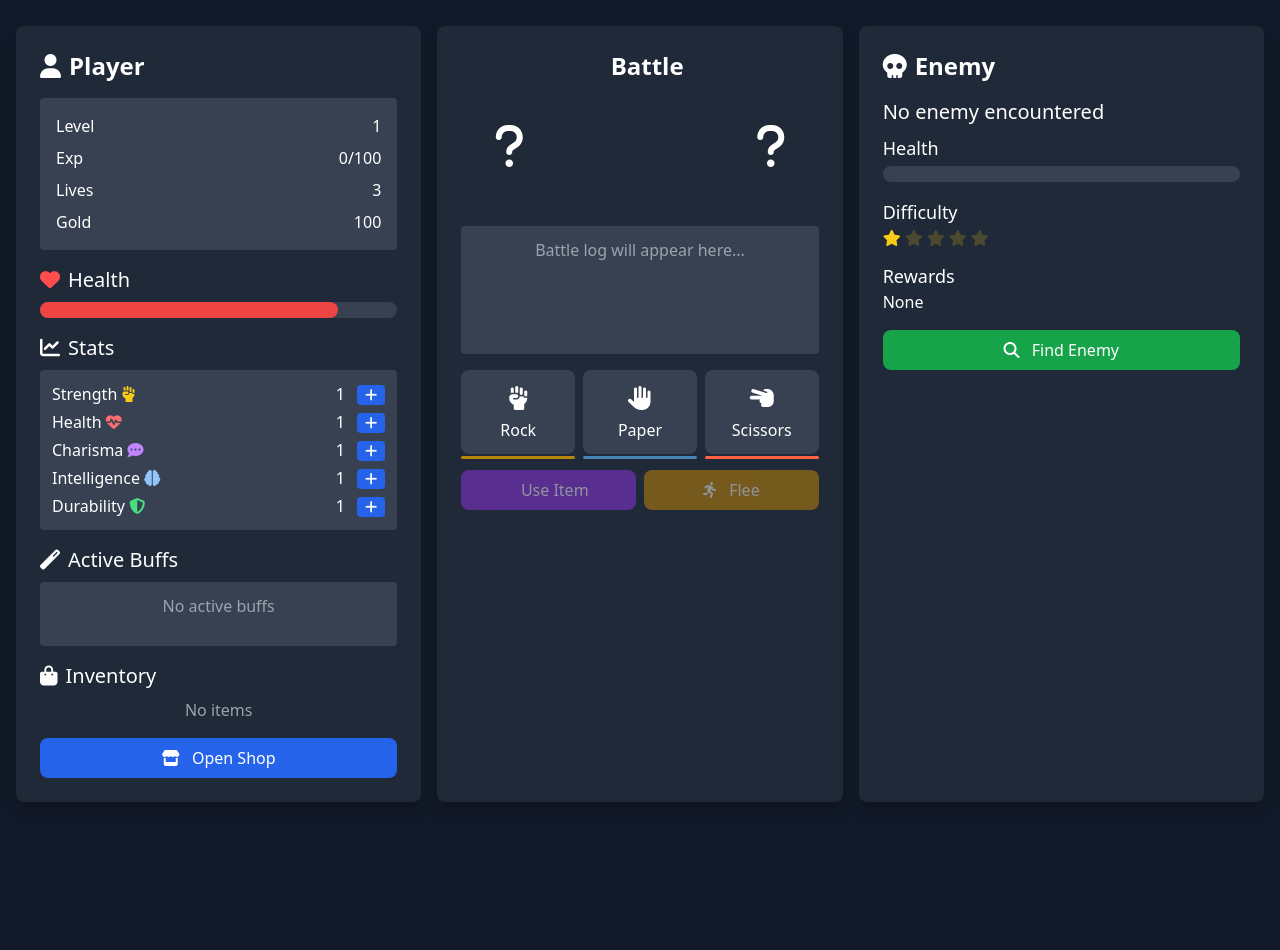
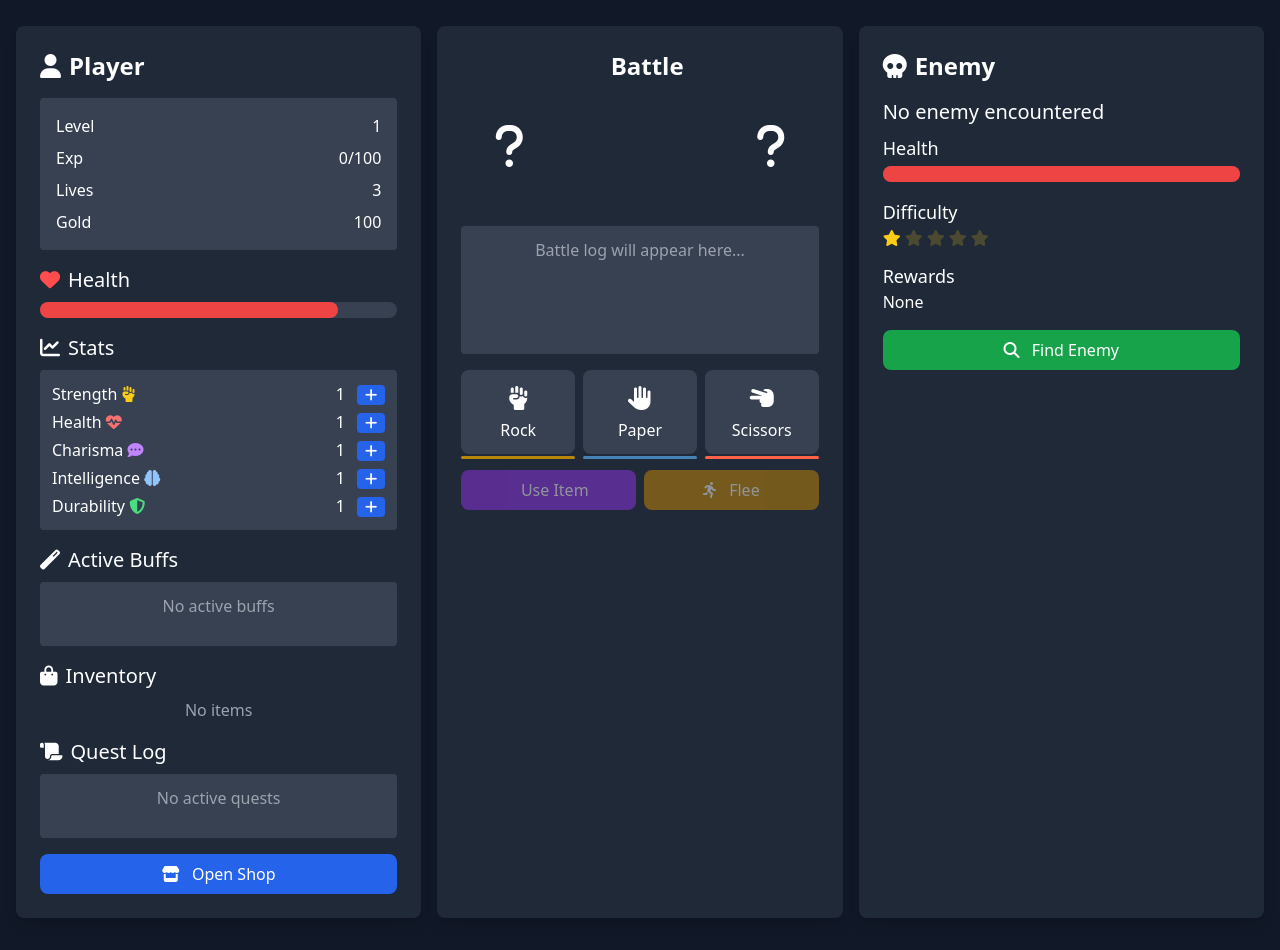
Before and after one commit to humanmadesites/rpsrpg, a plain HTML site: page index.html in a window 1280 px wide. Shown: the part 78-1028 px from the top of the page. Before the commit the page ends 912 px from the top, so only its background shows below. Drawn offline with nearby package versions, Linux system fonts and the light colour scheme.

Commit message:
Update index.html

```diff
--- a/index.html
+++ b/index.html
@@ -4,7 +4,7 @@
 <head>
     <meta charset="UTF-8">
     <meta name="viewport" content="width=device-width, initial-scale=1.0">
-    <title>RPS RPG</title>
+    <title>RPG Battle System with Bosses</title>
     <script src="https://cdn.tailwindcss.com"></script>
     <link rel="stylesheet" href="https://cdnjs.cloudflare.com/ajax/libs/font-awesome/6.4.0/css/all.min.css">
     <link rel="stylesheet" href="style.css">
@@ -44,8 +44,7 @@
                         <i class="fas fa-heart mr-2" style="color: #ff4d4d;"></i> Health
                     </h3>
                     <div class="w-full bg-gray-700 rounded-full h-4">
-                        <div id="playerHealth" class="bg-red-500 h-4 rounded-full transition-all"
-                            style="width: 100%"></div>
+                        <div id="playerHealth" class="bg-red-500 h-4 rounded-full transition-all"></div>
                     </div>
                 </div>
 
@@ -189,6 +188,13 @@
                     <!-- Inventory items will be added here dynamically -->
                 </div>
 
+                <h3 class="text-xl font-medium mb-2 flex items-center">
+                    <i class="fas fa-scroll mr-2"></i> Quest Log
+                </h3>
+                <div id="questLog" class="bg-gray-700 rounded p-3 mb-4 min-h-16">
+                    <p class="text-center text-gray-400">No active quests</p>
+                </div>
+
                 <button id="openShopBtn"
                     class="w-full bg-blue-600 hover:bg-blue-700 text-white py-2 rounded-lg transition-all">
                     <i class="fas fa-store mr-2"></i> Open Shop
@@ -264,8 +270,7 @@
                     <div class="mb-4">
                         <h4 class="text-lg font-medium mb-1">Health</h4>
                         <div class="w-full bg-gray-700 rounded-full h-4">
-                            <div id="enemyHealth" class="bg-red-500 h-4 rounded-full transition-all"
-                                style="width: 0%"></div>
+                            <div id="enemyHealth" class="bg-red-500 h-4 rounded-full transition-all"></div>
                         </div>
                     </div>
                     <div class="mb-4">
@@ -385,5 +390,4 @@
 
     <script src="script.js"></script>
 </body>
-
 </html>
```
